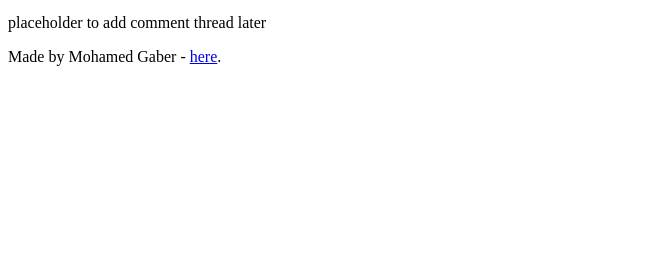
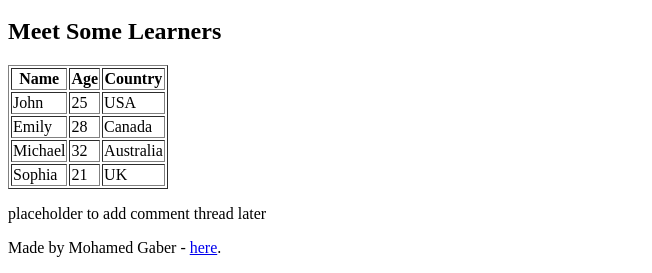
Before and after one commit to Mohamed-Gaber53/My_First_Portfolio, a plain HTML site: page html_basic/index.html in a window 1280 px wide. Shown: the part 590-863 px from the top of the page, without its empty margins (0-652 px from the left). Before the commit the page ends 800 px from the top, so only its background shows below. Drawn offline with Linux system fonts and the light colour scheme.

Commit message:
Update index.html

```diff
--- a/html_basic/index.html
+++ b/html_basic/index.html
@@ -30,6 +30,40 @@
             <a href="https://www.alxafrica.com/" target="_blank">
                 <img src="https://i.ibb.co/gTDZZT8/ALX-Logo-07.png" alt="ALX Logo" width="200">
             </a>
+
+            <!-- ✅ Learners Table -->
+            <h2>Meet Some Learners</h2>
+            <table border="1">
+                <thead>
+                    <tr>
+                        <th>Name</th>
+                        <th>Age</th>
+                        <th>Country</th>
+                    </tr>
+                </thead>
+                <tbody>
+                    <tr>
+                        <td>John</td>
+                        <td>25</td>
+                        <td>USA</td>
+                    </tr>
+                    <tr>
+                        <td>Emily</td>
+                        <td>28</td>
+                        <td>Canada</td>
+                    </tr>
+                    <tr>
+                        <td>Michael</td>
+                        <td>32</td>
+                        <td>Australia</td>
+                    </tr>
+                    <tr>
+                        <td>Sophia</td>
+                        <td>21</td>
+                        <td>UK</td>
+                    </tr>
+                </tbody>
+            </table>
         </article>
 
         <aside>
```
